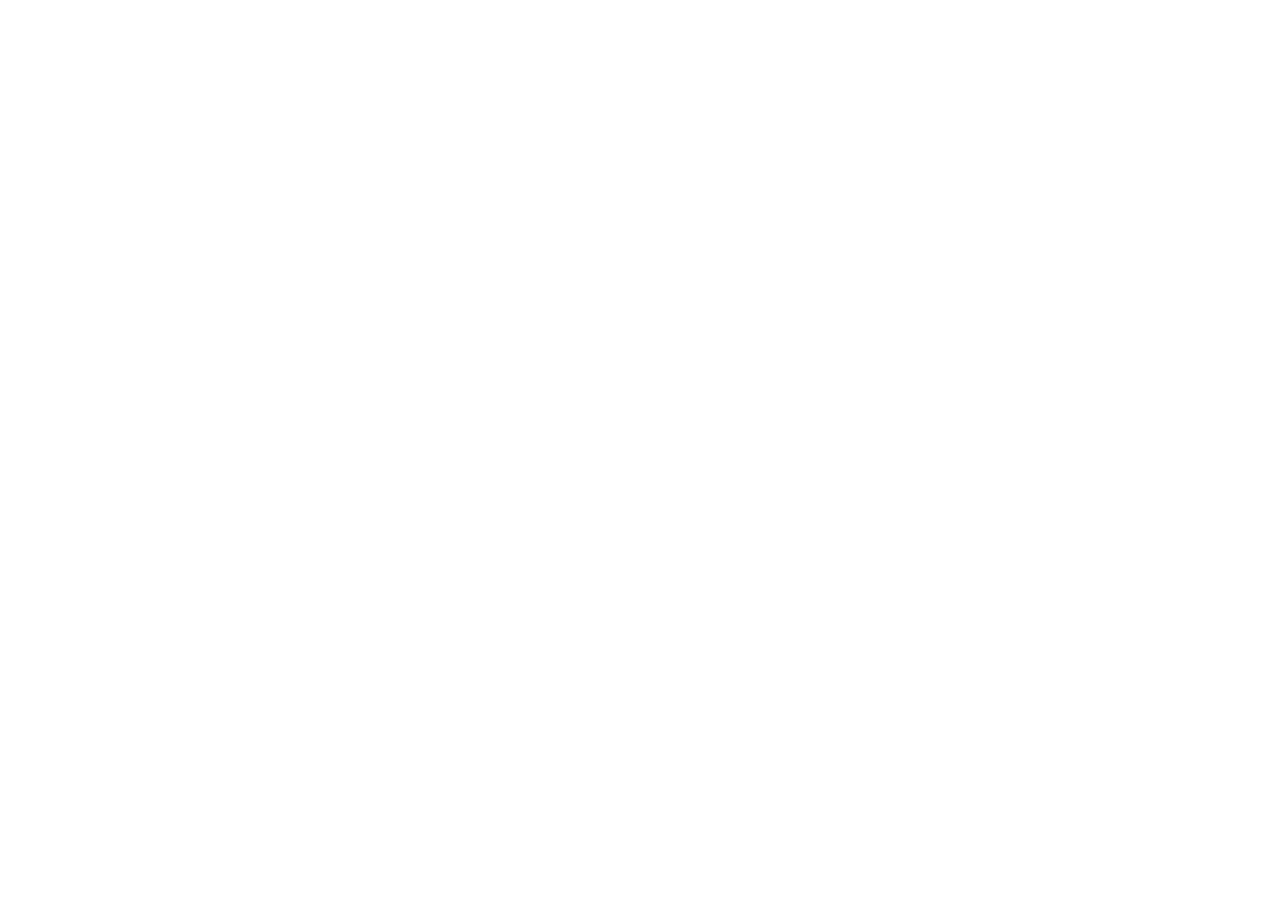
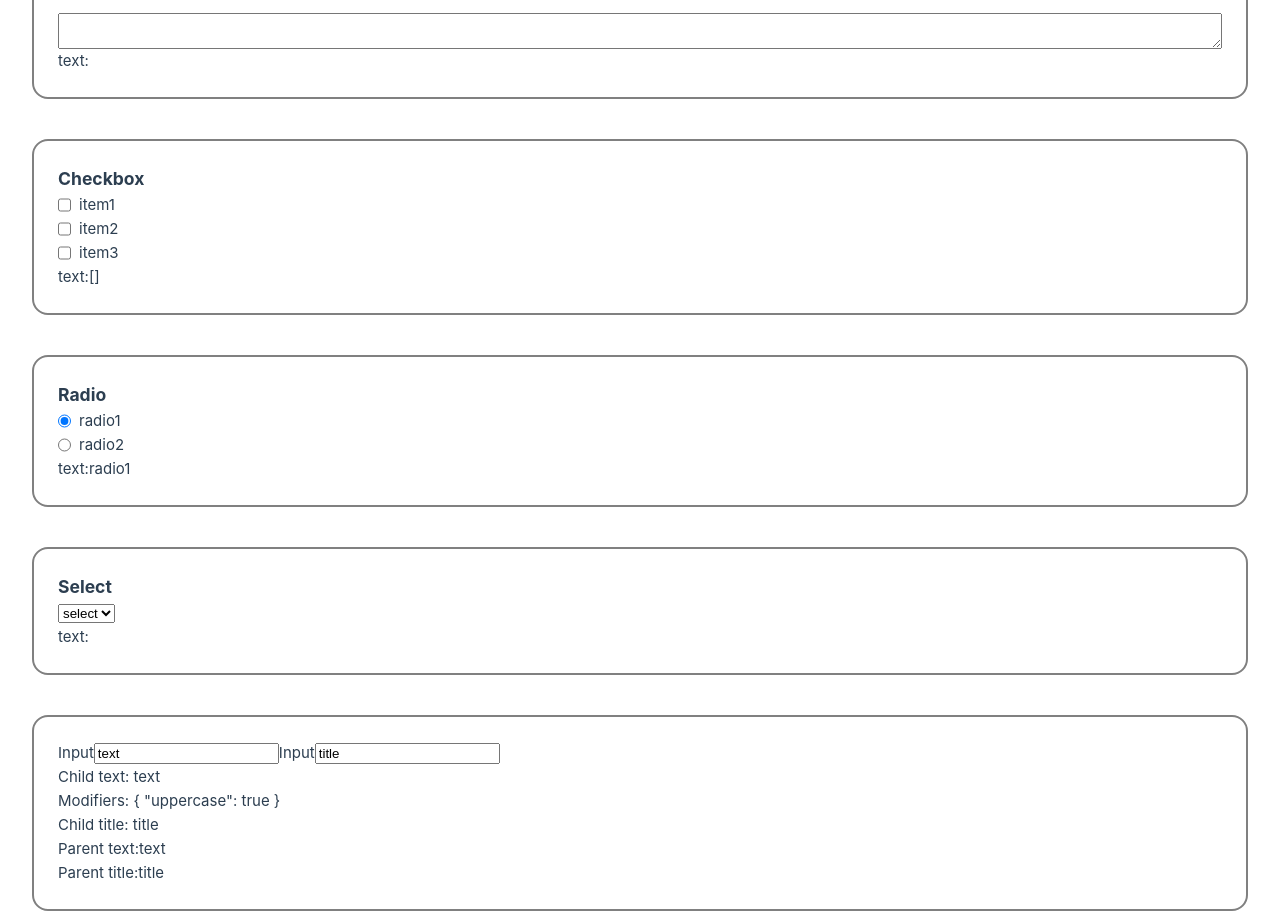
Before and after one commit to sogo-0910/vue-practice, a Vue app: page / in a window 1280 px wide. Shown: the part 1080-1991 px from the top of the page. Before the commit the page ends 800 px from the top, so only its background shows below. Built offline with nearby package versions, Linux system fonts and the light colour scheme; the HTML template or start-up script is replaced by a standard one.

Commit message:
feat:フォーム・defineModel

```diff
--- a/src/App.vue
+++ b/src/App.vue
@@ -24,6 +24,7 @@
   const currentComp: ShallowRef<ComponentType> = shallowRef(CompA)
 
   import TeleportPractice from './components/TeleportPractice.vue'
+  import FormPractice from './components/FormPractice.vue'
 </script>
 
 <template>
@@ -62,6 +63,8 @@
   </KeepAlive>
   <hr />
   <TeleportPractice />
+  <hr />
+  <FormPractice />
 </template>
 
 <style scoped>
--- /dev/null
+++ b/src/components/CustomInput.vue
@@ -0,0 +1,32 @@
+<script setup lang="ts">
+  const [inputText, modifiers] = defineModel('inputText', {
+    type: String,
+    required: true,
+    set(value) {
+      if (modifiers.uppercase) {
+        return value.toUpperCase()
+      }
+
+      return value
+    },
+  })
+
+  const inputTitle = defineModel('inputTitle', {
+    type: String,
+    required: true,
+  })
+</script>
+
+<template>
+  <label>
+    <span class="title">Input</span>
+    <input v-model="inputText" type="text" />
+  </label>
+  <label>
+    <span class="title">Input</span>
+    <input v-model="inputTitle" type="text" />
+  </label>
+  <div>Child text: {{ inputText }}</div>
+  <div>Modifiers: {{ modifiers }}</div>
+  <div>Child title: {{ inputTitle }}</div>
+</template>
--- /dev/null
+++ b/src/components/FormPractice.vue
@@ -0,0 +1,100 @@
+<script setup lang="ts">
+  import { ref } from 'vue'
+  import type { Ref } from 'vue'
+
+  const inputModel: Ref<string> = ref('')
+  const textareaModel: Ref<string> = ref('')
+  const checkboxModel: Ref<boolean[]> = ref([])
+  const radioModel: Ref<string> = ref('radio1')
+  const selectModel: Ref<string> = ref('')
+
+  import CustomInput from './CustomInput.vue'
+  const customInputText: Ref<string> = ref('text')
+  const customInputTitle: Ref<string> = ref('title')
+</script>
+
+<template>
+  <div>
+    <h2>Form Practice</h2>
+
+    <div class="box">
+      <label>
+        <span class="title">Input</span>
+        <input v-model.lazy.number="inputModel" type="text" />
+      </label>
+      <div>text:{{ typeof inputModel }}</div>
+    </div>
+
+    <div class="box">
+      <label>
+        <span class="title">TextArea</span>
+        <textarea id="textarea" v-model.trim="textareaModel" name="textarea"></textarea>
+      </label>
+      <div style="white-space: pre">text:{{ textareaModel }}</div>
+    </div>
+
+    <div class="box">
+      <h3 class="title">Checkbox</h3>
+      <label class="row"
+        ><input v-model="checkboxModel" value="item1" type="checkbox" />item1</label
+      >
+      <label class="row"
+        ><input v-model="checkboxModel" value="item2" type="checkbox" />item2</label
+      >
+      <label class="row"
+        ><input v-model="checkboxModel" value="item3" type="checkbox" />item3</label
+      >
+      <div>text:{{ checkboxModel }}</div>
+    </div>
+
+    <div class="box">
+      <h3 class="title">Radio</h3>
+      <label class="row"><input v-model="radioModel" value="radio1" type="radio" />radio1</label>
+      <label class="row"><input v-model="radioModel" value="radio2" type="radio" />radio2</label>
+      <div>text:{{ radioModel }}</div>
+    </div>
+
+    <div class="box">
+      <h3 class="title">Select</h3>
+      <select v-model="selectModel" name="select">
+        <option value="" disabled>select</option>
+        <option v-for="option in ['A', 'B', 'C']" :key="option" :value="option">
+          {{ option }}
+        </option>
+      </select>
+      <div>text:{{ selectModel }}</div>
+    </div>
+
+    <div class="box">
+      <CustomInput
+        v-model:input-title="customInputTitle"
+        v-model:input-text.uppercase="customInputText"
+      />
+      <div>Parent text:{{ customInputText }}</div>
+      <div>Parent title:{{ customInputTitle }}</div>
+    </div>
+  </div>
+</template>
+
+<style scoped>
+  .box {
+    border: 2px solid gray;
+    border-radius: 16px;
+    padding: 24px;
+    margin-top: 40px;
+
+    label {
+      display: flex;
+      flex-direction: column;
+      gap: 8px;
+
+      &.row {
+        flex-direction: row;
+      }
+    }
+
+    .title {
+      font-weight: bold;
+    }
+  }
+</style>
--- a/src/components/TeleportPractice.vue
+++ b/src/components/TeleportPractice.vue
@@ -6,6 +6,7 @@
 </script>
 
 <template>
+  <h2>Teleport Practice</h2>
   <button type="button" @click="dialogOpen = true">open</button>
   <Teleport to="body">
     <dialog :open="dialogOpen">
```
